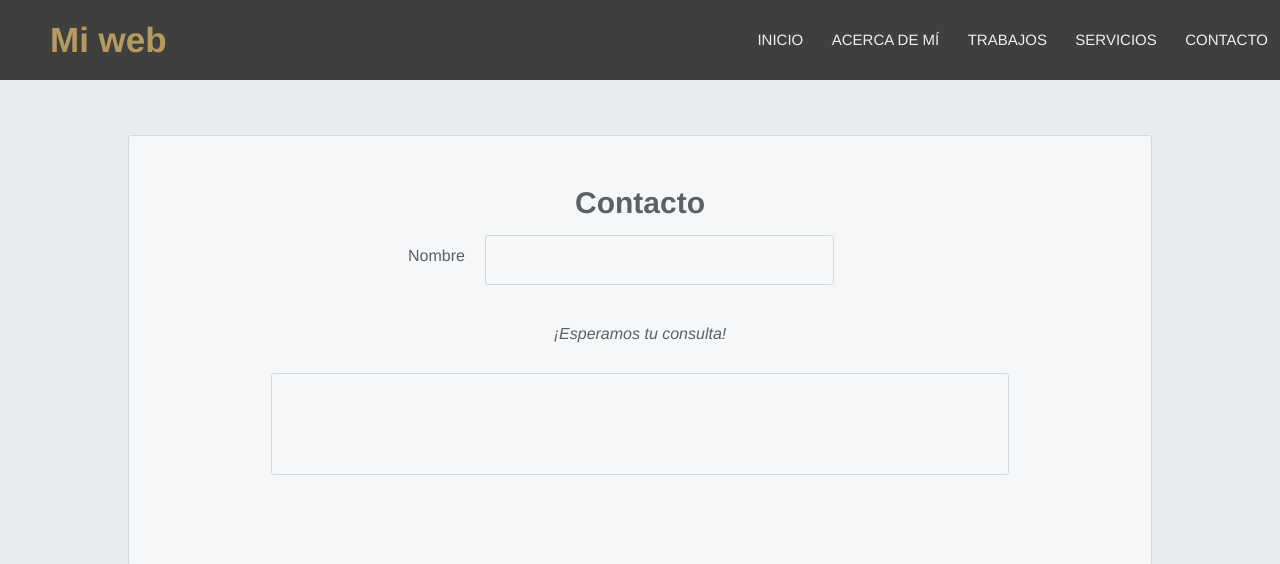
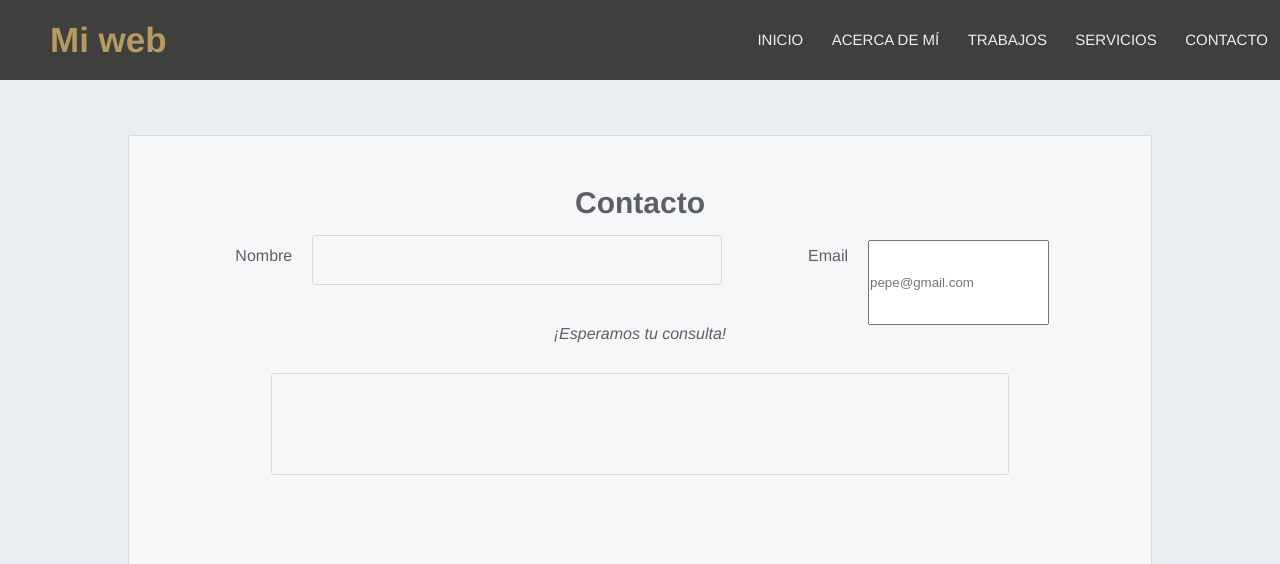
Before and after one commit to sixel584/PRIMERAWEB, a plain HTML site: page Primeraweb/vista/nav.html in a window 1280 px wide. Shown: the top 564 px of the page. Drawn offline with Linux system fonts and the light colour scheme.

Commit message:
Update nav.html

```diff
--- a/Primeraweb/vista/nav.html
+++ b/Primeraweb/vista/nav.html
@@ -33,6 +33,13 @@
         <h1>Contacto</h1>
         <form action="" class="forminfo"><label for="nombre" class="label">Nombre</label>
           <input id="nombre" name="nombre" type="text" />
+           <label for="email">Email</label>
+          <input
+            id="email"
+            name="email"
+            type="email"
+            placeholder="pepe@gmail.com"
+          />
         </form>
         <p><em>¡Esperamos tu consulta!</em></p>
 
```
